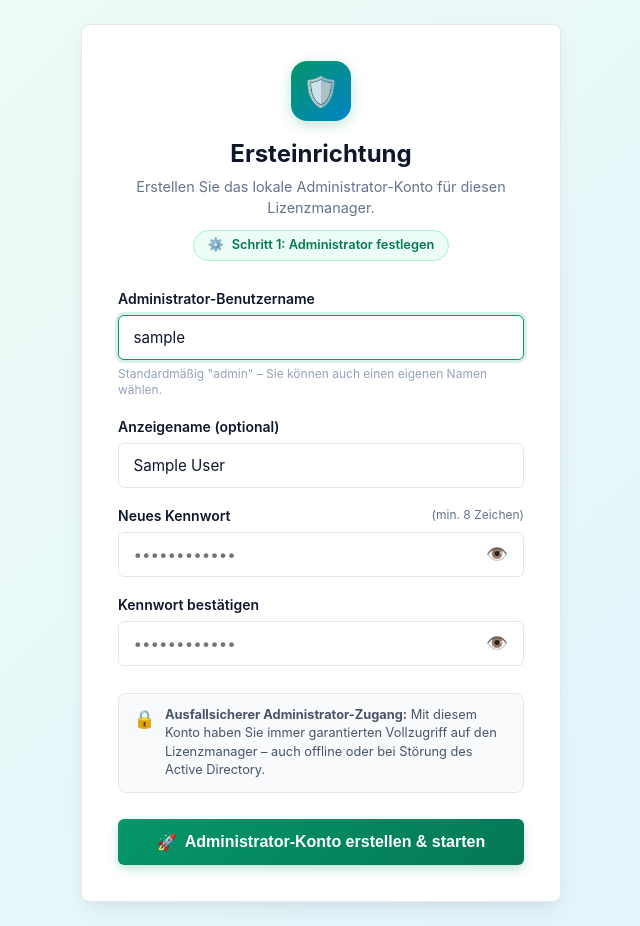
After one commit to Speedy2524/lizenzmanager, a Flask app: template templates/setup.html in a window 1280 px wide. The commit adds this page. Shown: the whole page, without its empty margins (319-959 px from the left). Run offline with Flask 3, Linux system fonts and the light colour scheme; the template is opened without the code that fills it: most values are stand-ins (such as "Sample title", 1, 10 or a date in 2020).

Commit message:
Feature: Interaktiver Setup-Wizard für lokalen Administrator beim ersten Start

```diff
--- a/app.py
+++ b/app.py
@@ -30,12 +30,20 @@ def request_entity_too_large(error):
     return jsonify({'error': 'Übermittelte Datei ist zu groß (maximal 10 MB erlaubt).'}), 413
 
 # ==============================================================================
-# CSRF & RATE LIMITING SCHUTZ
+# ERSTEINRICHTUNG & CSRF SCHUTZ
 # ==============================================================================
 @app.before_request
-def check_csrf():
+def enforce_setup_and_csrf():
+    # 1. Ersteinrichtung erzwingen, falls noch kein lokaler Administrator angelegt wurde
+    if not database.has_local_admin():
+        allowed = ('/setup', '/static/')
+        if not any(request.path.startswith(p) for p in allowed):
+            if request.path.startswith('/api/'):
+                return jsonify({'error': 'Ersteinrichtung erforderlich', 'setup_required': True, 'redirect': '/setup'}), 403
+            return redirect(url_for('setup'))
+
+    # 2. CSRF-Schutz für mutierende API-Requests
     if request.method in ('POST', 'PUT', 'DELETE', 'PATCH'):
-        # API-Routen gegen CSRF absichern: Erfordert Custom Request Header
         if request.path.startswith('/api/'):
             req_with = request.headers.get('X-Requested-With')
             csrf_token = request.headers.get('X-CSRF-Token')
@@ -95,8 +103,66 @@ def admin_required(f):
     return decorated_function
 
 # ==============================================================================
-# AUTHENTIFIZIERUNGS-ROUTEN
+# AUTHENTIFIZIERUNGS-ROUTEN & ERSTEINRICHTUNG
 # ==============================================================================
+@app.route('/setup', methods=['GET', 'POST'])
+def setup():
+    if database.has_local_admin():
+        # Ersteinrichtung bereits erfolgt -> Weiterleitung
+        return redirect(url_for('index') if 'user' in session else url_for('login'))
+
+    error = None
+    username = 'admin'
+    display_name = 'Administrator'
+
+    if request.method == 'POST':
+        if request.is_json:
+            data = request.get_json() or {}
+            username = data.get('username', '').strip()
+            display_name = data.get('display_name', '').strip()
+            password = data.get('password', '')
+            password_confirm = data.get('password_confirm', '')
+        else:
+            username = request.form.get('username', '').strip()
+            display_name = request.form.get('display_name', '').strip()
+            password = request.form.get('password', '')
+            password_confirm = request.form.get('password_confirm', '')
+
+        if not username:
+            error = "Bitte geben Sie einen Administrator-Benutzernamen ein."
+        elif not password or len(password) < 8:
+            error = "Das Kennwort muss mindestens 8 Zeichen lang sein."
+        elif password != password_confirm:
+            error = "Die eingegebenen Kennwörter stimmen nicht überein."
+        else:
+            try:
+                admin_user = database.create_local_admin(
+                    username=username,
+                    password=password,
+                    display_name=display_name
+                )
+                # Sofort als neuer Administrator anmelden
+                session['user'] = {
+                    'username': admin_user['username'],
+                    'display_name': admin_user['display_name'],
+                    'email': admin_user['email'],
+                    'is_admin': True,
+                    'groups': ['Lizenz-Admins'],
+                    'auth_method': 'local_database'
+                }
+                if request.is_json:
+                    return jsonify({'success': True, 'redirect': url_for('index')})
+                return redirect(url_for('index'))
+            except Exception as e:
+                error = f"Fehler beim Erstellen des Administrator-Kontos: {str(e)}"
+
+    return render_template(
+        'setup.html',
+        error=error,
+        username=username,
+        display_name=display_name
+    )
+
 @app.route('/login', methods=['GET', 'POST'])
 def login():
     if not config.AUTH_ENABLED:
@@ -181,6 +247,36 @@ def get_current_user():
         'authenticated': is_logged_in,
         'user': session.get('user')
     })
+
+@app.route('/api/auth/change-password', methods=['POST'])
+@login_required
+def change_password():
+    user = session.get('user', {})
+    username = user.get('username')
+    auth_method = user.get('auth_method')
+
+    if auth_method != 'local_database':
+        return jsonify({'error': 'Das Kennwort von Windows/AD-Benutzerkonten muss im Active Directory geändert werden.'}), 400
+
+    data = request.get_json(silent=True) or {}
+    old_password = data.get('old_password', '')
+    new_password = data.get('new_password', '')
+    new_password_confirm = data.get('new_password_confirm', '')
+
+    if not old_password or not new_password:
+        return jsonify({'error': 'Bitte aktuelles und neues Kennwort angeben.'}), 400
+
+    if len(new_password) < 8:
+        return jsonify({'error': 'Das neue Kennwort muss mindestens 8 Zeichen lang sein.'}), 400
+
+    if new_password != new_password_confirm:
+        return jsonify({'error': 'Die neuen Kennwörter stimmen nicht überein.'}), 400
+
+    if not database.verify_local_user(username, old_password):
+        return jsonify({'error': 'Das aktuelle Kennwort ist nicht korrekt.'}), 400
+
+    database.update_local_user_password(username, new_password)
+    return jsonify({'success': True, 'message': 'Kennwort erfolgreich aktualisiert.'})
 
 @app.route('/')
 @login_required
@@ -408,7 +504,8 @@ def parse_invoice():
 
 def open_browser(port):
     time.sleep(1.2)
-    url = f'http://localhost:{port}'
+    path = '/setup' if not database.has_local_admin() else ''
+    url = f'http://localhost:{port}{path}'
     print(f'[Lizenzmanager] Öffne Browser: {url}')
     try:
         webbrowser.open_new_tab(url)
@@ -426,11 +523,18 @@ if __name__ == '__main__':
             break
         port += 1
 
-    print('=' * 60)
-    print(f'  LIZENZMANAGEMENT TOOL GESTARTET')
-    print(f'  Web-Oberfläche verfügbar unter: http://localhost:{port}')
-    print(f'  Drücke STRG + C zum Beenden.')
-    print('=' * 60)
+    needs_setup = not database.has_local_admin()
+
+    print('=' * 65)
+    if needs_setup:
+        print('  ERSTEINRICHTUNG ERFORDERLICH!')
+        print(f'  Öffnen Sie http://localhost:{port}/setup im Browser,')
+        print('  um das lokale Administrator-Konto einzurichten.')
+    else:
+        print('  LIZENZMANAGEMENT TOOL GESTARTET')
+        print(f'  Web-Oberfläche verfügbar unter: http://localhost:{port}')
+    print('  Drücke STRG + C zum Beenden.')
+    print('=' * 65)
 
     host = os.environ.get('HOST', '127.0.0.1')
     auto_browser = os.environ.get('AUTO_OPEN_BROWSER', 'true').lower() in ('true', '1') and host != '0.0.0.0'
--- a/docker-compose.yml
+++ b/docker-compose.yml
@@ -19,6 +19,8 @@ services:
       # Standardwerte, falls keine .env existiert:
       - SECRET_KEY=${SECRET_KEY:-}
       - AUTH_ENABLED=${AUTH_ENABLED:-True}
+      - INITIAL_ADMIN_USER=${INITIAL_ADMIN_USER:-admin}
+      - INITIAL_ADMIN_PASSWORD=${INITIAL_ADMIN_PASSWORD:-}
       - ALLOW_DEMO_FALLBACK=${ALLOW_DEMO_FALLBACK:-False}
       - AI_ENABLED=${AI_ENABLED:-True}
       - AI_API_BASE=${AI_API_BASE:-https://api.openai.com/v1}
--- /dev/null
+++ b/templates/setup.html
@@ -0,0 +1,331 @@
+<!DOCTYPE html>
+<html lang="de">
+<head>
+  <meta charset="UTF-8">
+  <meta name="viewport" content="width=device-width, initial-scale=1.0">
+  <title>Ersteinrichtung - Lizenzmanager</title>
+  <link rel="stylesheet" href="/static/css/style.css">
+  <style>
+    .setup-wrapper {
+      min-height: 100vh;
+      display: flex;
+      align-items: center;
+      justify-content: center;
+      padding: 1.5rem;
+      background: linear-gradient(135deg, #f0fdf4 0%, #e0f2fe 100%);
+    }
+
+    .setup-card {
+      background: #ffffff;
+      border-radius: var(--radius-lg, 16px);
+      border: 1px solid var(--border, #e2e8f0);
+      box-shadow: 0 10px 25px -5px rgba(0, 0, 0, 0.08), 0 8px 10px -6px rgba(0, 0, 0, 0.03);
+      width: 100%;
+      max-width: 480px;
+      padding: 2.25rem;
+      animation: fadeIn 0.25s ease-out;
+    }
+
+    @keyframes fadeIn {
+      from { opacity: 0; transform: translateY(-8px); }
+      to { opacity: 1; transform: translateY(0); }
+    }
+
+    .setup-header {
+      text-align: center;
+      margin-bottom: 1.75rem;
+    }
+
+    .setup-brand-icon {
+      width: 60px;
+      height: 60px;
+      background: linear-gradient(135deg, #059669, #0284c7);
+      color: white;
+      border-radius: 16px;
+      display: inline-flex;
+      align-items: center;
+      justify-content: center;
+      font-size: 1.85rem;
+      margin-bottom: 1rem;
+      box-shadow: 0 4px 14px rgba(5, 150, 105, 0.25);
+    }
+
+    .setup-title {
+      font-size: 1.5rem;
+      font-weight: 700;
+      color: var(--text-main, #0f172a);
+      margin-bottom: 0.35rem;
+    }
+
+    .setup-subtitle {
+      font-size: 0.9rem;
+      color: var(--text-muted, #64748b);
+      line-height: 1.4;
+    }
+
+    .setup-step-badge {
+      display: inline-flex;
+      align-items: center;
+      gap: 0.5rem;
+      background: #ecfdf5;
+      border: 1px solid #a7f3d0;
+      color: #047857;
+      font-size: 0.8rem;
+      font-weight: 600;
+      padding: 0.35rem 0.85rem;
+      border-radius: 9999px;
+      margin-top: 0.75rem;
+    }
+
+    .setup-form {
+      display: flex;
+      flex-direction: column;
+      gap: 1.15rem;
+    }
+
+    .form-group {
+      display: flex;
+      flex-direction: column;
+      gap: 0.35rem;
+    }
+
+    .form-label {
+      font-size: 0.875rem;
+      font-weight: 600;
+      color: var(--text-main, #0f172a);
+      display: flex;
+      justify-content: space-between;
+    }
+
+    .password-input-wrap {
+      position: relative;
+      display: flex;
+      align-items: center;
+    }
+
+    .form-input {
+      width: 100%;
+      padding: 0.75rem 0.9rem;
+      border: 1px solid var(--border, #cbd5e1);
+      border-radius: var(--radius, 8px);
+      font-size: 0.95rem;
+      color: var(--text-main, #0f172a);
+      background-color: #ffffff;
+      transition: all 0.15s ease;
+      font-family: inherit;
+    }
+
+    .password-input-wrap .form-input {
+      padding-right: 2.75rem;
+    }
+
+    .form-input:focus {
+      outline: none;
+      border-color: #059669;
+      box-shadow: 0 0 0 3px rgba(5, 150, 105, 0.15);
+    }
+
+    .toggle-pwd-btn {
+      position: absolute;
+      right: 0.75rem;
+      background: none;
+      border: none;
+      cursor: pointer;
+      font-size: 1.1rem;
+      color: #64748b;
+      padding: 0.25rem;
+      display: flex;
+      align-items: center;
+      justify-content: center;
+    }
+
+    .form-hint {
+      font-size: 0.75rem;
+      color: var(--text-light, #94a3b8);
+      line-height: 1.35;
+    }
+
+    .btn-submit {
+      width: 100%;
+      padding: 0.85rem;
+      background: linear-gradient(135deg, #059669, #047857);
+      color: #ffffff;
+      border: none;
+      border-radius: var(--radius, 8px);
+      font-size: 1rem;
+      font-weight: 600;
+      cursor: pointer;
+      transition: all 0.15s ease;
+      display: flex;
+      align-items: center;
+      justify-content: center;
+      gap: 0.5rem;
+      margin-top: 0.5rem;
+      box-shadow: 0 4px 10px rgba(5, 150, 105, 0.25);
+    }
+
+    .btn-submit:hover {
+      background: linear-gradient(135deg, #047857, #065f46);
+      transform: translateY(-1px);
+    }
+
+    .alert {
+      padding: 0.85rem 1rem;
+      border-radius: var(--radius, 8px);
+      font-size: 0.875rem;
+      margin-bottom: 1.25rem;
+      display: flex;
+      align-items: flex-start;
+      gap: 0.5rem;
+    }
+
+    .alert-error {
+      background-color: #fef2f2;
+      border: 1px solid #fecaca;
+      color: #991b1b;
+    }
+
+    .info-box {
+      background: #f8fafc;
+      border: 1px solid #e2e8f0;
+      border-radius: 8px;
+      padding: 0.75rem 0.9rem;
+      font-size: 0.8rem;
+      color: #475569;
+      display: flex;
+      gap: 0.6rem;
+      margin-top: 0.5rem;
+      line-height: 1.45;
+    }
+
+    .info-box span {
+      font-size: 1.1rem;
+    }
+  </style>
+</head>
+<body>
+
+  <div class="setup-wrapper">
+    <div class="setup-card">
+      <div class="setup-header">
+        <div class="setup-brand-icon">🛡️</div>
+        <h1 class="setup-title">Ersteinrichtung</h1>
+        <p class="setup-subtitle">Erstellen Sie das lokale Administrator-Konto für diesen Lizenzmanager.</p>
+
+        <div class="setup-step-badge">
+          <span>⚙️</span> Schritt 1: Administrator festlegen
+        </div>
+      </div>
+
+      {% if error %}
+      <div class="alert alert-error">
+        <span>⚠️</span>
+        <div>{{ error }}</div>
+      </div>
+      {% endif %}
+
+      <form action="/setup" method="POST" class="setup-form" autocomplete="off" onsubmit="return validateForm()">
+        <div class="form-group">
+          <label class="form-label" for="username">Administrator-Benutzername</label>
+          <input
+            type="text"
+            id="username"
+            name="username"
+            class="form-input"
+            placeholder="z. B. admin"
+            value="{{ username or 'admin' }}"
+            required
+            autofocus
+          >
+          <span class="form-hint">Standardmäßig "admin" – Sie können auch einen eigenen Namen wählen.</span>
+        </div>
+
+        <div class="form-group">
+          <label class="form-label" for="display_name">Anzeigename (optional)</label>
+          <input
+            type="text"
+            id="display_name"
+            name="display_name"
+            class="form-input"
+            placeholder="z. B. System-Administrator"
+            value="{{ display_name or 'Administrator' }}"
+          >
+        </div>
+
+        <div class="form-group">
+          <label class="form-label" for="password">
+            <span>Neues Kennwort</span>
+            <span style="font-weight: normal; font-size: 0.75rem; color: #64748b;">(min. 8 Zeichen)</span>
+          </label>
+          <div class="password-input-wrap">
+            <input
+              type="password"
+              id="password"
+              name="password"
+              class="form-input"
+              placeholder="••••••••••••"
+              minlength="8"
+              required
+            >
+            <button type="button" class="toggle-pwd-btn" onclick="togglePasswordVisibility('password', this)" title="Kennwort anzeigen/verbergen">👁️</button>
+          </div>
+        </div>
+
+        <div class="form-group">
+          <label class="form-label" for="password_confirm">Kennwort bestätigen</label>
+          <div class="password-input-wrap">
+            <input
+              type="password"
+              id="password_confirm"
+              name="password_confirm"
+              class="form-input"
+              placeholder="••••••••••••"
+              minlength="8"
+              required
+            >
+            <button type="button" class="toggle-pwd-btn" onclick="togglePasswordVisibility('password_confirm', this)" title="Kennwort anzeigen/verbergen">👁️</button>
+          </div>
+        </div>
+
+        <div class="info-box">
+          <span>🔒</span>
+          <div>
+            <strong>Ausfallsicherer Administrator-Zugang:</strong> Mit diesem Konto haben Sie immer garantierten Vollzugriff auf den Lizenzmanager – auch offline oder bei Störung des Active Directory.
+          </div>
+        </div>
+
+        <button type="submit" class="btn-submit">
+          <span>🚀</span> Administrator-Konto erstellen & starten
+        </button>
+      </form>
+    </div>
+  </div>
+
+  <script>
+    function togglePasswordVisibility(fieldId, btn) {
+      const field = document.getElementById(fieldId);
+      if (field.type === 'password') {
+        field.type = 'text';
+        btn.textContent = '🔒';
+      } else {
+        field.type = 'password';
+        btn.textContent = '👁️';
+      }
+    }
+
+    function validateForm() {
+      const p1 = document.getElementById('password').value;
+      const p2 = document.getElementById('password_confirm').value;
+      if (p1.length < 8) {
+        alert('Das Kennwort muss mindestens 8 Zeichen lang sein.');
+        return false;
+      }
+      if (p1 !== p2) {
+        alert('Die Kennwörter stimmen nicht überein.');
+        return false;
+      }
+      return true;
+    }
+  </script>
+</body>
+</html>
```
Also changed, not shown: auth_ldap.py (+16 -0 lines), config.py (+10 -0 lines), database.py (+125 -0 lines), static/js/app.js (+56 -0 lines), templates/index.html (+42 -0 lines), templates/login.html (+5 -5 lines), README.md, 1 other file.
